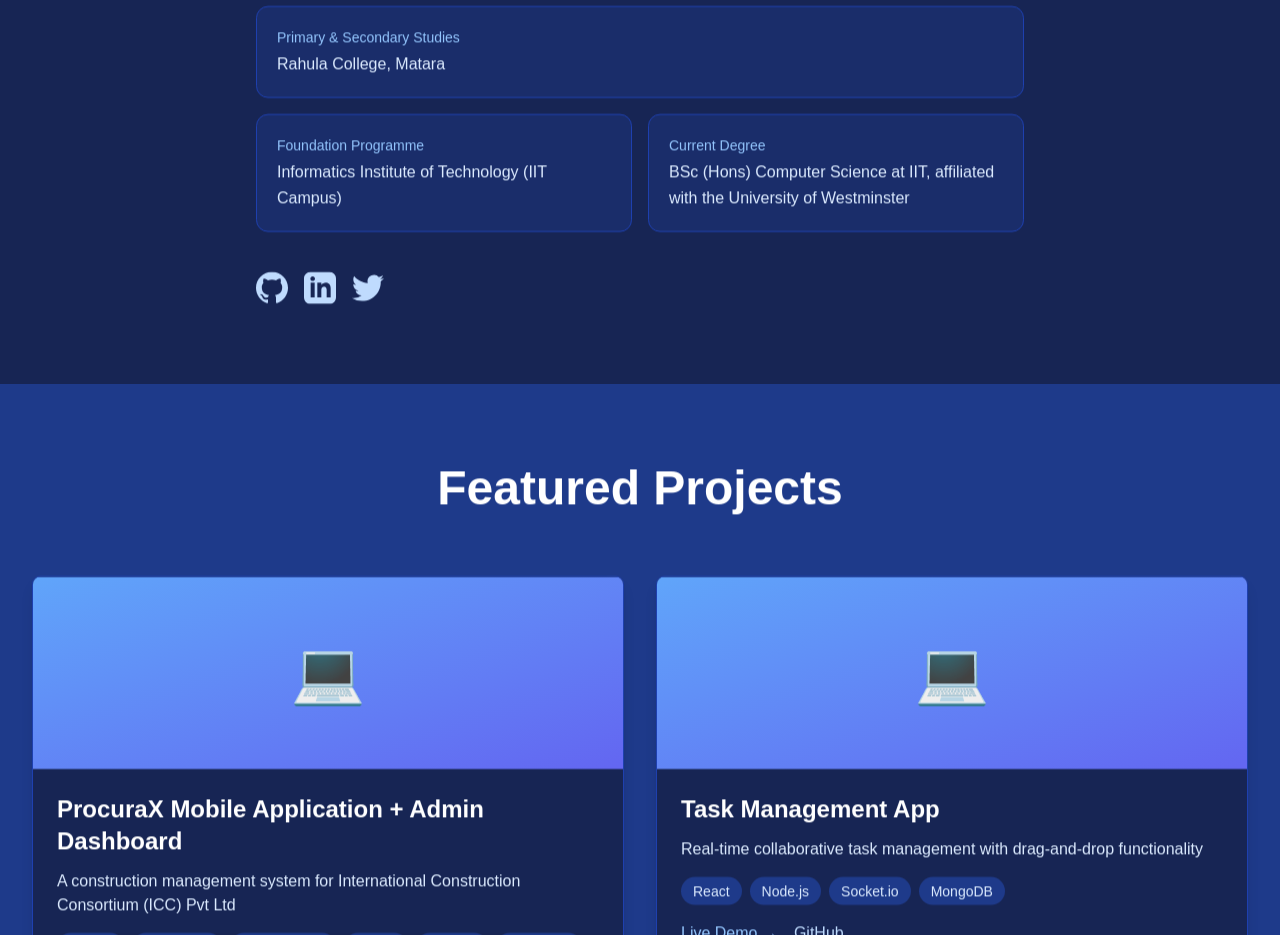
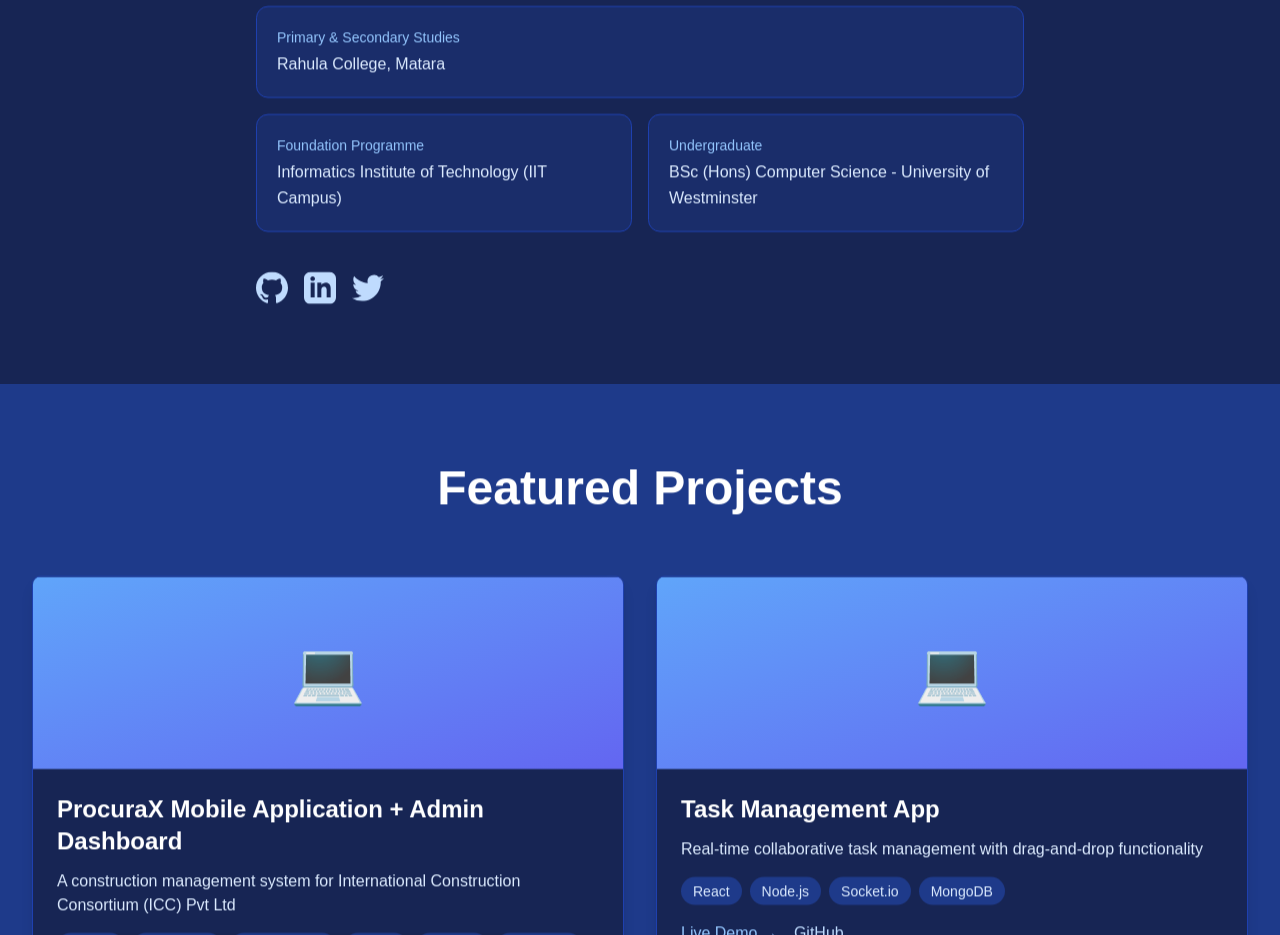
Before and after one commit to kithsr/Personal-Portfolio, a Next.js app: page / in a window 1280 px wide. Shown: the part 1240-2175 px from the top of the page. Built offline with nearby package versions, Linux system fonts and the light colour scheme.

Commit message:
Refine degree wording in About component
Update the About component's education block: change the label from "Current Degree" to "Undergraduate" and simplify the degree line to "BSc (Hons) Computer Science - University of Westminster" for clearer, more concise wording.

```diff
--- a/components/About.tsx
+++ b/components/About.tsx
@@ -27,8 +27,8 @@ export default function About() {
                   <p className="text-base text-blue-100 leading-relaxed">Informatics Institute of Technology (IIT Campus)</p>
                 </div>
                 <div className="bg-blue-900/40 border border-blue-800 rounded-xl p-5">
-                  <p className="text-sm font-medium text-blue-300 mb-1">Current Degree</p>
-                  <p className="text-base text-blue-100 leading-relaxed">BSc (Hons) Computer Science at IIT, affiliated with the University of Westminster</p>
+                  <p className="text-sm font-medium text-blue-300 mb-1">Undergraduate</p>
+                  <p className="text-base text-blue-100 leading-relaxed">BSc (Hons) Computer Science - University of Westminster</p>
                 </div>
               </div>
             </div>
```
